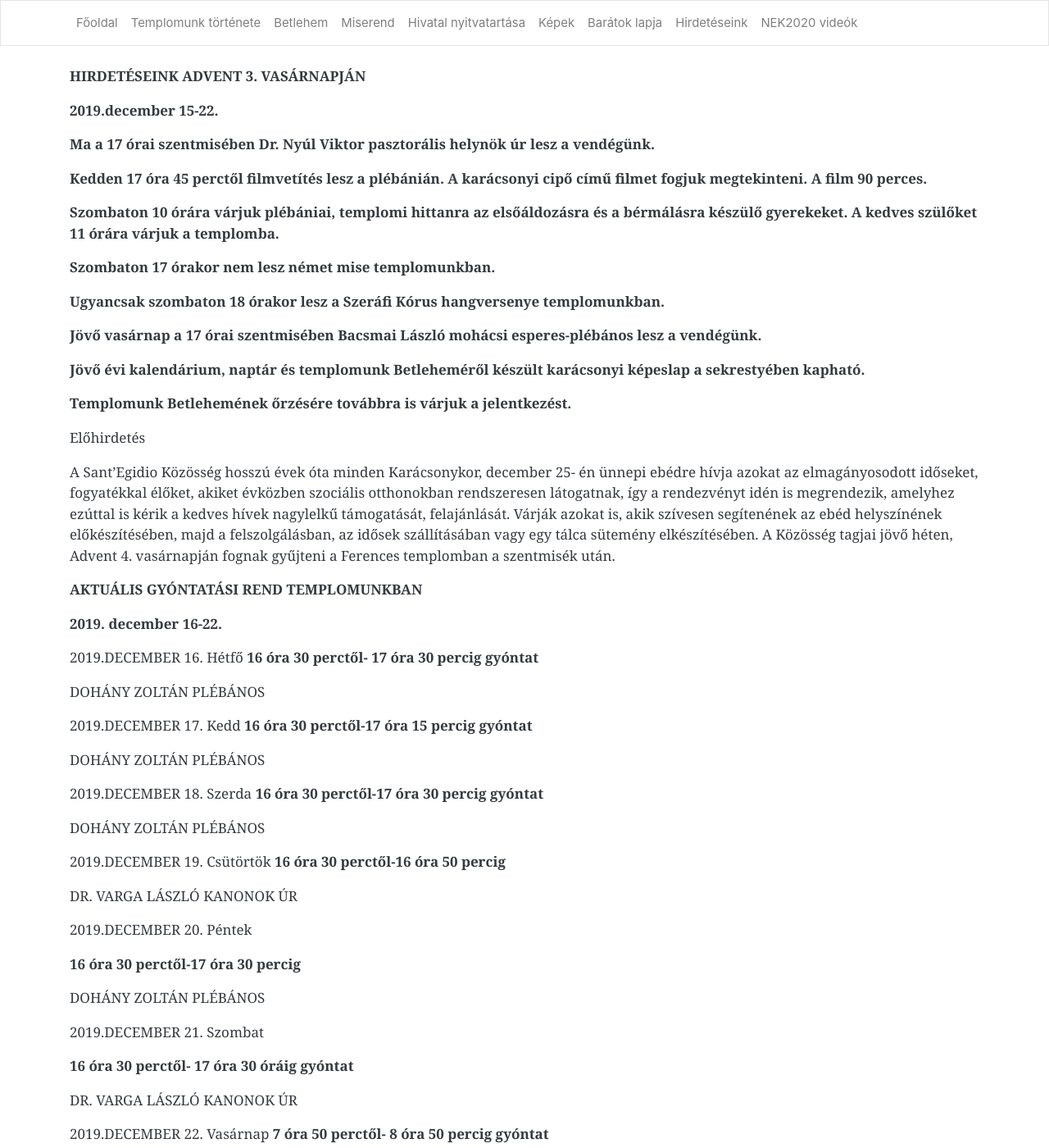
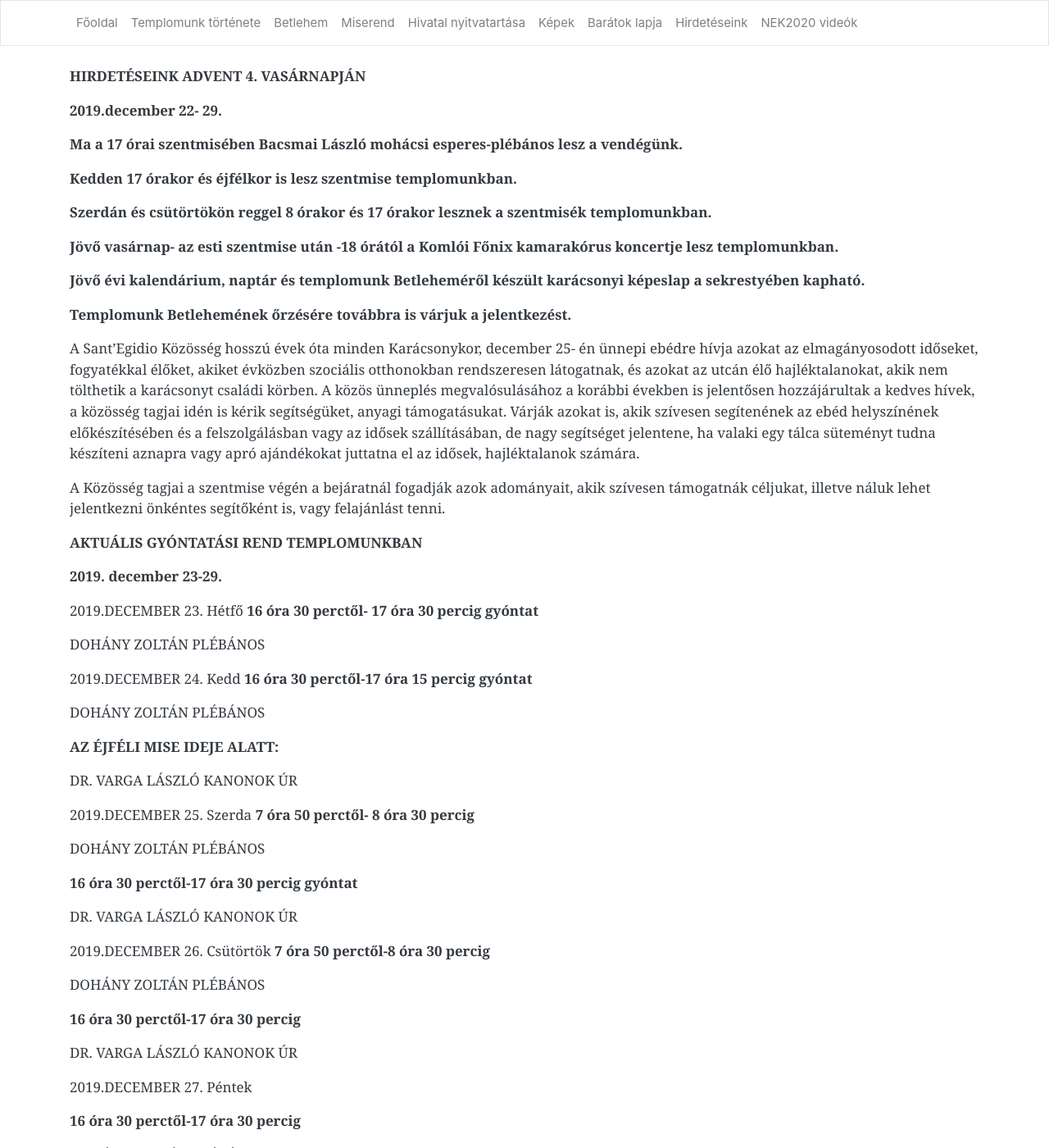
Before and after one commit to pecsi-ferences/pecsi-ferences.github.io, a Jekyll site: the page built from hirdeteseink.md, in a window 1280 px wide and 1400 px high. Shown: the whole window at 82% size. Built offline with Jekyll 4.4.1, drawn with Linux system fonts in a browser that asks for light colours; nearby versions of some CDN libraries; some of the changed text lies outside the part shown.

Commit message:
Update from Forestry.io Zoltán Dohány updated hirdeteseink.md

```diff
--- a/hirdeteseink.md
+++ b/hirdeteseink.md
@@ -3,6 +3,78 @@ layout: default
 title: Hirdetéseink
 
 ---
+**HIRDETÉSEINK ADVENT 4. VASÁRNAPJÁN**
+
+**2019.december 22- 29.**
+
+**Ma a 17 órai szentmisében Bacsmai László mohácsi esperes-plébános lesz a vendégünk.**
+
+**Kedden 17 órakor és éjfélkor is lesz szentmise templomunkban.**
+
+**Szerdán és csütörtökön reggel 8 órakor és 17 órakor lesznek a szentmisék templomunkban.**
+
+**Jövő vasárnap- az esti szentmise után -18 órától a Komlói Főnix kamarakórus koncertje lesz templomunkban.**
+
+**Jövő évi kalendárium, naptár és templomunk Betleheméről készült karácsonyi képeslap a sekrestyében kapható.**
+
+**Templomunk Betlehemének őrzésére továbbra is várjuk a jelentkezést.**
+
+A Sant’Egidio Közösség hosszú évek óta minden Karácsonykor, december 25- én ünnepi ebédre hívja azokat az elmagányosodott időseket, fogyatékkal élőket, akiket évközben szociális otthonokban rendszeresen látogatnak, és azokat az utcán élő hajléktalanokat, akik nem tölthetik a karácsonyt családi körben. A közös ünneplés megvalósulásához a korábbi években is jelentősen hozzájárultak a kedves hívek, a közösség tagjai idén is kérik segítségüket, anyagi támogatásukat. Várják azokat is, akik szívesen segítenének az ebéd helyszínének előkészítésében és a felszolgálásban vagy az idősek szállításában, de nagy segítséget jelentene, ha valaki egy tálca süteményt tudna készíteni aznapra vagy apró ajándékokat juttatna el az idősek, hajléktalanok számára.
+
+A Közösség tagjai a szentmise végén a bejáratnál fogadják azok adományait, akik szívesen támogatnák céljukat, illetve náluk lehet jelentkezni önkéntes segítőként is, vagy felajánlást tenni.
+
+**AKTUÁLIS GYÓNTATÁSI REND TEMPLOMUNKBAN**
+
+**2019. december 23-29.**
+
+2019\.DECEMBER 23. Hétfő **16 óra 30 perctől- 17 óra 30 percig gyóntat**
+
+DOHÁNY ZOLTÁN PLÉBÁNOS
+
+2019\.DECEMBER 24. Kedd **16 óra 30 perctől-17 óra 15 percig gyóntat**
+
+DOHÁNY ZOLTÁN PLÉBÁNOS
+
+**AZ ÉJFÉLI MISE IDEJE ALATT:**
+
+DR. VARGA LÁSZLÓ KANONOK ÚR
+
+2019\.DECEMBER 25. Szerda **7 óra 50 perctől- 8 óra 30 percig**
+
+DOHÁNY ZOLTÁN PLÉBÁNOS
+
+**16 óra 30 perctől-17 óra 30 percig gyóntat**
+
+DR. VARGA LÁSZLÓ KANONOK ÚR
+
+2019\.DECEMBER 26. Csütörtök **7 óra 50 perctől-8 óra 30 percig**
+
+DOHÁNY ZOLTÁN PLÉBÁNOS
+
+**16 óra 30 perctől-17 óra 30 percig**
+
+DR. VARGA LÁSZLÓ KANONOK ÚR
+
+2019\.DECEMBER 27. Péntek
+
+**16 óra 30 perctől-17 óra 30 percig**
+
+DOHÁNY ZOLTÁN PLÉBÁNOS
+
+2019\.DECEMBER 28. Szombat
+
+**16 óra 30 perctől- 17 óra 30 óráig gyóntat**
+
+DR. VARGA LÁSZLÓ KANONOK ÚR
+
+2019\.DECEMBER 29. Vasárnap **7 óra 50 perctől- 8 óra 30 percig gyóntat**
+
+DOHÁNY ZOLTÁN PLÉBÁNOS
+
+**16 óra 30 perctől-17 óra 30 percig gyóntat**
+
+DR. VARGA LÁSZLÓ KANONOK ÚR
+
 **HIRDETÉSEINK ADVENT 3. VASÁRNAPJÁN**
 
 **2019.december 15-22.**
```
